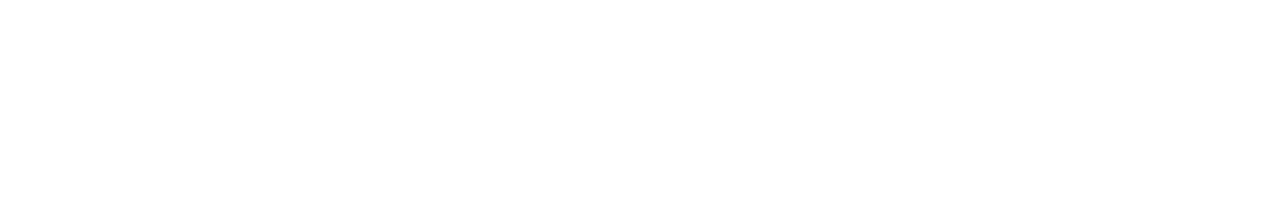
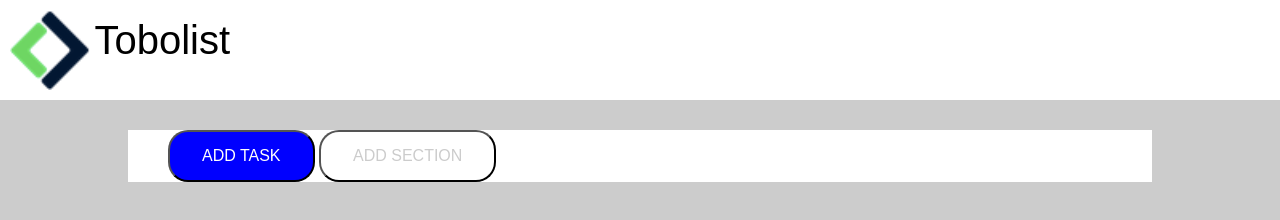
Before and after one commit to devmirko/-html-css-toboolist, a plain HTML site: page index.html in a window 1280 px wide. Drawn offline with Linux system fonts and the light colour scheme.

Commit message:
header e menu con i bottoni

```diff
--- /dev/null
+++ b/css/style.css
@@ -0,0 +1,72 @@
+*{
+    margin: 0;
+    padding: 0;
+    box-sizing: border-box;
+}
+
+body{
+    font-family: Arial, Helvetica, sans-serif;
+    background-color: #ccc;
+}
+
+/* stile header */
+header{
+    background-color: white;
+    padding: 10px;
+
+}
+
+#logo{
+ height: 80px;
+ width: auto;
+ line-height: 80px;
+ vertical-align: middle;
+
+}
+
+#logo-text{
+    font-size: 40px;
+    margin-top: 5px;
+
+}
+
+
+
+/* stile container */
+
+.container{
+    width: 80%;
+    background-color: white;
+    margin: 30px auto;
+
+}
+
+/* stile button  */
+
+.button-container{
+    margin: 10px 40px;
+}
+
+.button{
+
+  border-radius: 20px;
+  color: white;
+  padding: 15px 32px;
+  text-align: center;
+  text-decoration: none;
+  display: inline-block;
+  font-size: 16px;
+
+
+}
+
+#one{
+    background-color: blue;
+
+}
+
+#two{
+background-color: white;
+color: #ccc;
+
+}
--- a/index.html
+++ b/index.html
@@ -4,11 +4,14 @@
     <meta charset="UTF-8">
     <meta http-equiv="X-UA-Compatible" content="IE=edge">
     <meta name="viewport" content="width=device-width, initial-scale=1.0">
+    <link rel="stylesheet" href="css/style.css">
     <title>TOBOLIST</title>
 </head>
 <body>
     <!-- CREAZIONE DEL HEADER -->
     <header>
+        <img  id="logo" src="img/Logo.png" alt="questo è un logo ">
+        <span id="logo-text">Tobolist</span>
 
     </header>
 
@@ -16,13 +19,20 @@
     <div class="container">
 
         <!--MENU CON BOTTONI  -->
-       <section>
+       <section >
+            <div class="button-container">
+            <button class="button" id="one">ADD TASK</button>
+            <button class="button" id="two"> ADD SECTION</button>
+           </div>
 
        </section>
 
        <!-- CONTENUTO -->
 
 
+
+
+
     </div>
 
 </body>
```
